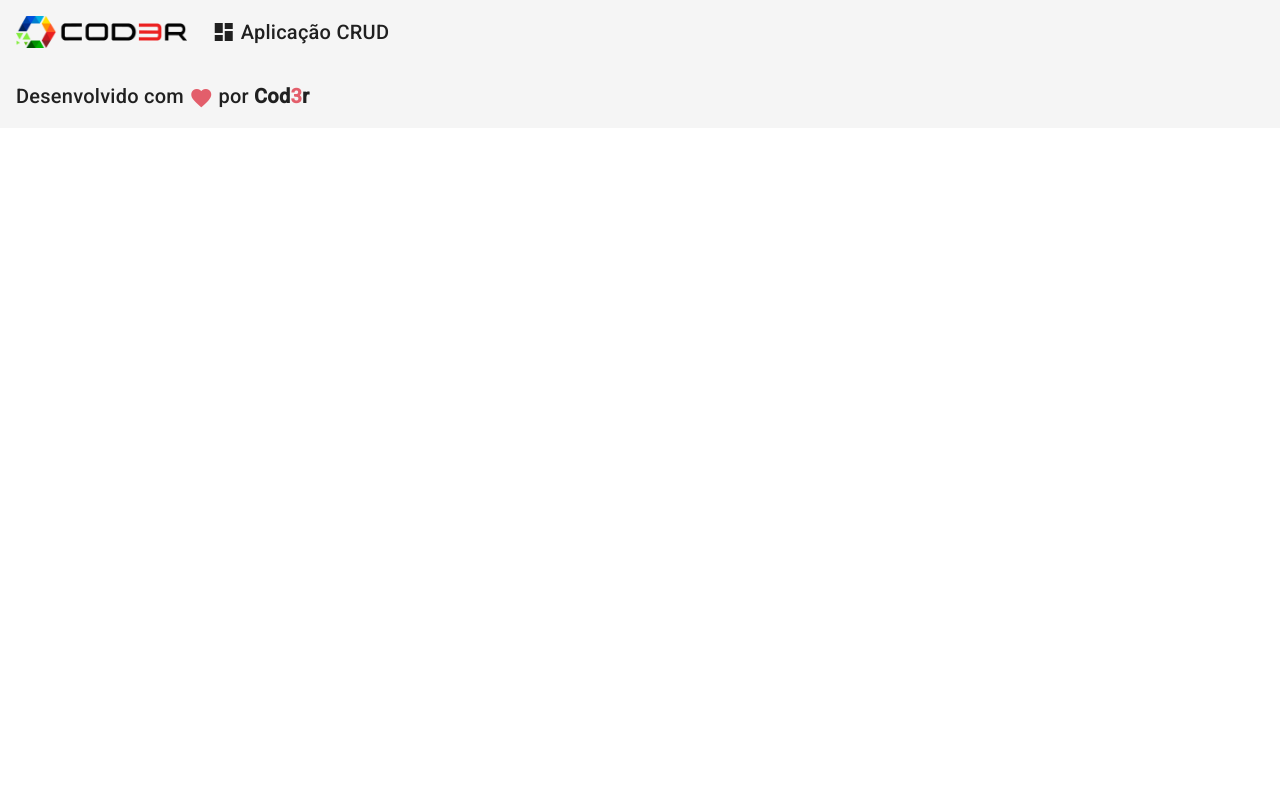
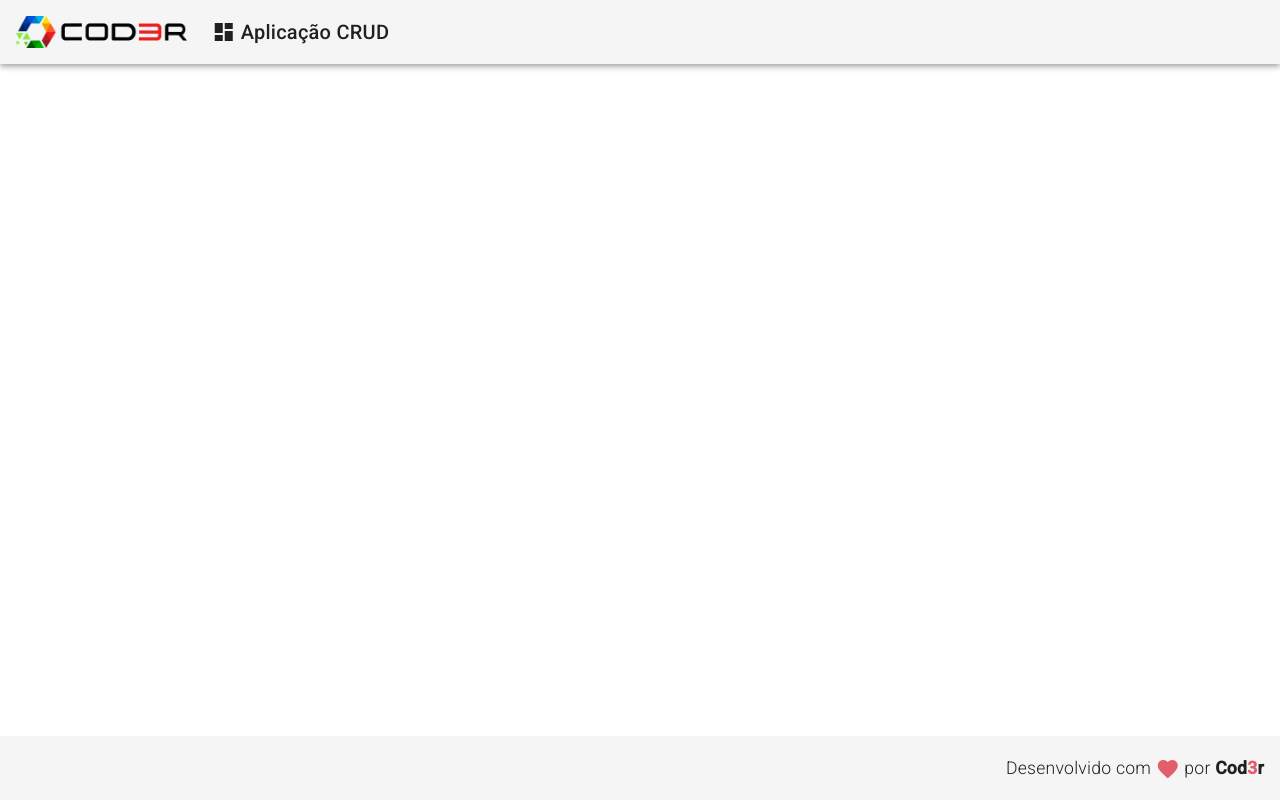
Before and after one commit to Alderj/crud, an Angular app: page / in a window 1280 px wide. Built offline with nearby package versions, Linux system fonts and the light colour scheme.

Commit message:
footer fixo na parte de baixo da pagina

```diff
--- a/src/app/components/template/footer/footer.component.css
+++ b/src/app/components/template/footer/footer.component.css
@@ -0,0 +1,12 @@
+.footer{
+    position: fixed;
+    bottom: 0;
+
+    display: flex;
+    justify-content: end;
+}
+
+.footer > span{
+    font-weight: 300;
+    font-size: 1.1rem;
+}
--- a/src/app/components/template/footer/footer.component.html
+++ b/src/app/components/template/footer/footer.component.html
@@ -1,4 +1,4 @@
-<mat-toolbar>
+<mat-toolbar class="footer">
     <span>
         Desenvolvido com
         <i class="material-icons red v-middle">
```
